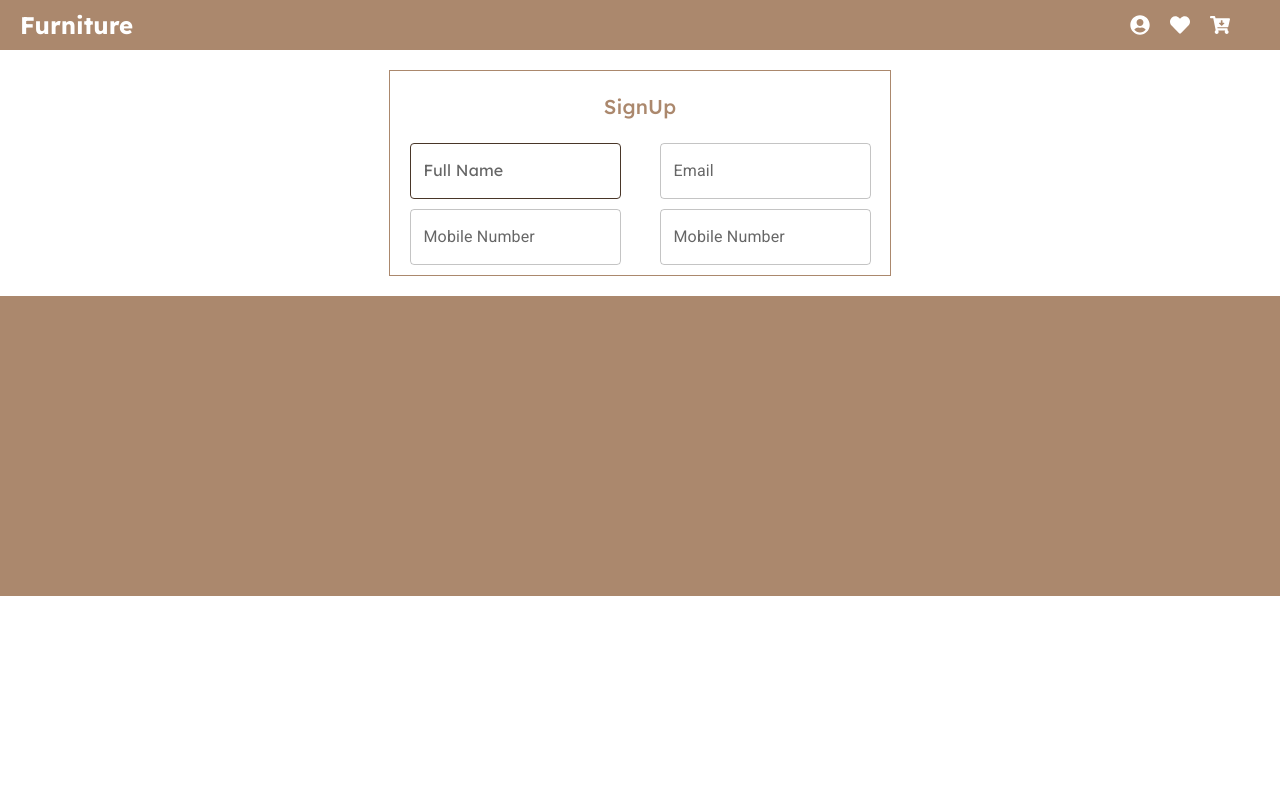
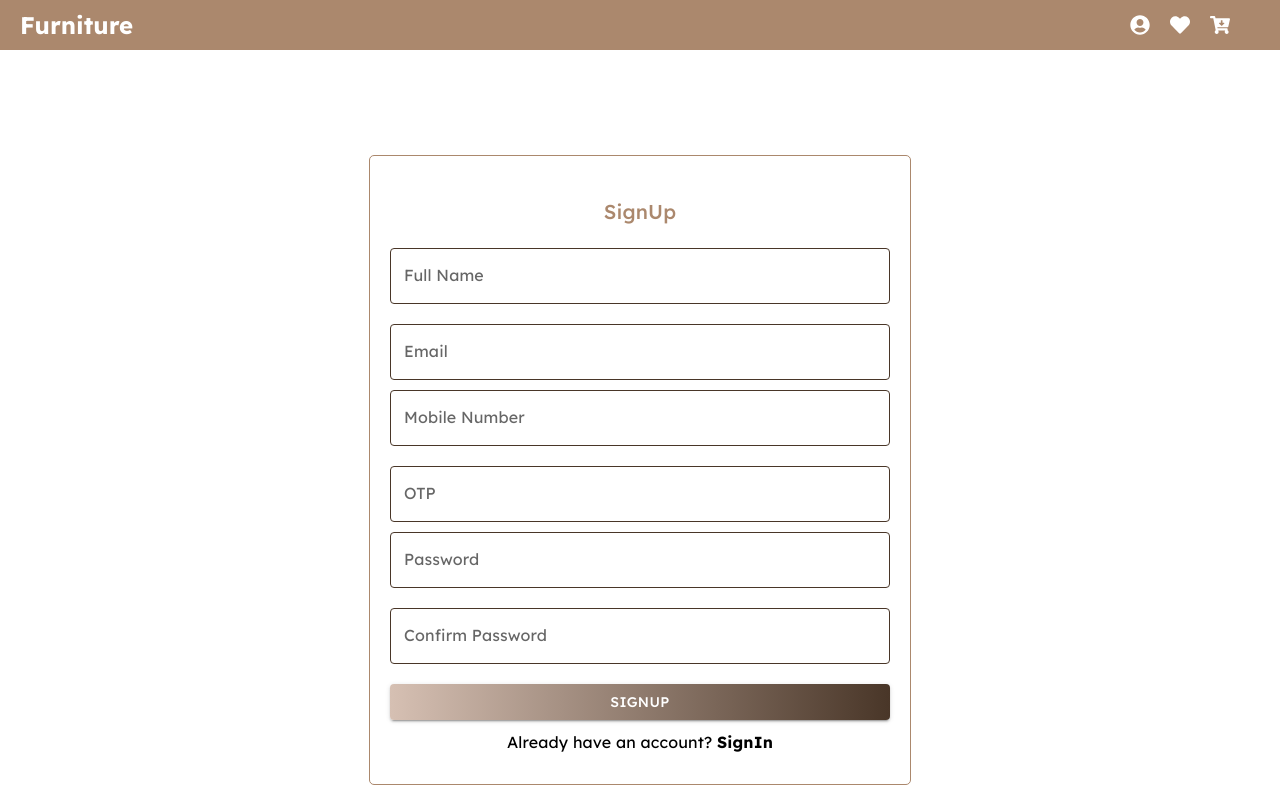
Before and after one commit to Yesh21102001/fur_user, a React (Create React App) app: page /signup in a window 1280 px wide. Shown: the top 800 px of the page. Built offline with nearby package versions, Linux system fonts and the light colour scheme; a web font is replaced by a local one.

Commit message:
first commit

```diff
--- a/src/auth/SignUp.js
+++ b/src/auth/SignUp.js
@@ -1,59 +1,243 @@
 import React from "react";
-import { Box, Typography, TextField } from "@mui/material";
+import { Box, Typography, TextField, Button, useTheme } from "@mui/material";
 
 const SignUp = () => {
+    const theme = useTheme();
+
     return (
-        <Box sx={{ padding: "20px", display: "flex", justifyContent: "center", alignItems: "center" }}>
-            <Box sx={{
+        <Box
+            sx={{
+                padding: "20px",
+                display: "flex",
+                justifyContent: "center",
+                alignItems: "center",
+                minHeight: "100vh",
+            }}
+        >
+            <Box
+                sx={{
                     border: "1px solid #AB886D",
-                height: "auto",
-                width: "500px"
-            }}>
+                    padding: "20px",
+                    borderRadius: "5px",
+                    width: "90%",
+                    maxWidth: "500px",
+                    [theme.breakpoints.down("sm")]: {
+                        padding: "15px",
+                    },
+                }}
+            >
                 <Box>
-                    <Typography variant="h6" sx={{ padding: "20px", fontFamily: "Lexend, serif", color: "#AB886D" }}>SignUp</Typography>
+                    <Typography
+                        variant="h6"
+                        sx={{
+                            padding: "20px",
+                            fontFamily: "Lexend, serif",
+                            color: "#AB886D",
+                            textAlign: "center",
+                        }}
+                    >
+                        SignUp
+                    </Typography>
                 </Box>
-                <Box sx={{ display: "flex", justifyContent: "space-around" }}>
-                    <Box>
-                        <TextField id="outlined-basic" label="Full Name" variant="outlined"
+                <Box
                     sx={{
-                                marginBottom: "10px", '& .MuiOutlinedInput-root': {
-                                    '& fieldset': {
-                                        borderColor: '#493628',
+                        display: "flex",
+                        justifyContent: "space-around",
+                        flexWrap: "wrap",
+                        gap: "10px",
+                    }}
+                >
+                    <TextField
+                        fullWidth
+                        id="outlined-basic"
+                        label="Full Name"
+                        variant="outlined"
+                        sx={{
+                            marginBottom: "10px",
+                            "& .MuiOutlinedInput-root": {
+                                "& fieldset": {
+                                    borderColor: "#493628",
                                 },
-                                    '&:hover fieldset': {
-                                        borderColor: '#493628',
+                                "&:hover fieldset": {
+                                    borderColor: "#493628",
                                 },
-                                    '&.Mui-focused fieldset': {
-                                        borderColor: '#493628',
+                                "&.Mui-focused fieldset": {
+                                    borderColor: "#493628",
                                 },
                             },
-                                '& .MuiInputLabel-root': {
+                            "& .MuiInputLabel-root": {
                                 fontFamily: "Lexend, serif",
                             },
-                                '& .MuiInputBase-input::placeholder': {
+                        }}
+                    />
+                    <TextField
+                        fullWidth
+                        id="outlined-basic"
+                        label="Email"
+                        variant="outlined"
+                        sx={{
+                            marginBottom: "10px",
+                            "& .MuiOutlinedInput-root": {
+                                "& fieldset": {
+                                    borderColor: "#493628",
+                                },
+                                "&:hover fieldset": {
+                                    borderColor: "#493628",
+                                },
+                                "&.Mui-focused fieldset": {
+                                    borderColor: "#493628",
+                                },
+                            },
+                            "& .MuiInputLabel-root": {
                                 fontFamily: "Lexend, serif",
-                                }
-                            }} />
+                            },
+                        }}
+                    />
+                </Box>
+                <Box
+                    sx={{
+                        display: "flex",
+                        justifyContent: "space-around",
+                        flexWrap: "wrap",
+                        gap: "10px",
+                    }}
+                >
+                    <TextField
+                        fullWidth
+                        id="outlined-basic"
+                        label="Mobile Number"
+                        variant="outlined"
+                        sx={{
+                            marginBottom: "10px",
+                            "& .MuiOutlinedInput-root": {
+                                "& fieldset": {
+                                    borderColor: "#493628",
+                                },
+                                "&:hover fieldset": {
+                                    borderColor: "#493628",
+                                },
+                                "&.Mui-focused fieldset": {
+                                    borderColor: "#493628",
+                                },
+                            },
+                            "& .MuiInputLabel-root": {
+                                fontFamily: "Lexend, serif",
+                            },
+                        }}
+                    />
+                    <TextField
+                        fullWidth
+                        id="outlined-basic"
+                        label="OTP"
+                        variant="outlined"
+                        sx={{
+                            marginBottom: "10px",
+                            "& .MuiOutlinedInput-root": {
+                                "& fieldset": {
+                                    borderColor: "#493628",
+                                },
+                                "&:hover fieldset": {
+                                    borderColor: "#493628",
+                                },
+                                "&.Mui-focused fieldset": {
+                                    borderColor: "#493628",
+                                },
+                            },
+                            "& .MuiInputLabel-root": {
+                                fontFamily: "Lexend, serif",
+                            },
+                        }}
+                    />
+                </Box>
+                <Box
+                    sx={{
+                        display: "flex",
+                        justifyContent: "space-around",
+                        flexWrap: "wrap",
+                        gap: "10px",
+                    }}
+                >
+                    <TextField
+                        fullWidth
+                        id="outlined-basic"
+                        label="Password"
+                        variant="outlined"
+                        sx={{
+                            marginBottom: "10px",
+                            "& .MuiOutlinedInput-root": {
+                                "& fieldset": {
+                                    borderColor: "#493628",
+                                },
+                                "&:hover fieldset": {
+                                    borderColor: "#493628",
+                                },
+                                "&.Mui-focused fieldset": {
+                                    borderColor: "#493628",
+                                },
+                            },
+                            "& .MuiInputLabel-root": {
+                                fontFamily: "Lexend, serif",
+                            },
+                        }}
+                    />
+                    <TextField
+                        fullWidth
+                        id="outlined-basic"
+                        label="Confirm Password"
+                        variant="outlined"
+                        sx={{
+                            marginBottom: "10px",
+                            "& .MuiOutlinedInput-root": {
+                                "& fieldset": {
+                                    borderColor: "#493628",
+                                },
+                                "&:hover fieldset": {
+                                    borderColor: "#493628",
+                                },
+                                "&.Mui-focused fieldset": {
+                                    borderColor: "#493628",
+                                },
+                            },
+                            "& .MuiInputLabel-root": {
+                                fontFamily: "Lexend, serif",
+                            },
+                        }}
+                    />
                 </Box>
                 <Box>
-                        <TextField id="outlined-basic" label="Email" variant="outlined"
-                            sx={{ marginBottom: "10px" }} />
+                    <Button
+                        variant="contained"
+                        sx={{
+                            fontFamily: "Lexend, serif",
+                            background: "linear-gradient(to right, #D6C0B3, #493628)",
+                            width: "100%",
+                            marginTop: "10px",
+                            "&:hover": {
+                                background: "#493628",
+                            },
+                        }}
+                    >
+                        SignUp
+                    </Button>
                 </Box>
+                <Box
+                    sx={{
+                        marginTop: "10px",
+                        marginBottom: "10px",
+                        textAlign: "center",
+                    }}
+                >
+                    <Typography
+                        sx={{
+                            fontFamily: "Lexend, serif",
+                        }}
+                    >
+                        Already have an account? <strong>SignIn</strong>
+                    </Typography>
                 </Box>
-                <Box sx={{ display: "flex", justifyContent: "space-around" }}>
-                    <Box>
-                        <TextField id="outlined-basic" label="Mobile Number" variant="outlined"
-                            sx={{ marginBottom: "10px" }} />
-                    </Box>
-                    <Box>
-                        <TextField id="outlined-basic" label="Mobile Number" variant="outlined"
-                            sx={{ marginBottom: "10px" }} />
-                    </Box>
-                </Box>
-
             </Box>
         </Box>
     );
-}
+};
 
 export default SignUp;
--- a/src/components/Home.js
+++ b/src/components/Home.js
@@ -125,8 +125,6 @@ const Home = () => {
                     >
                         Shop Now
                     </Button>
-
-
                 </Box>
             </Box>
 
@@ -155,6 +153,7 @@ const Home = () => {
                                 transition: "background-color 0.3s ease",
                                 '&:hover': {
                                     backgroundColor: "#AB886D",
+                                    width: "80%",
                                 }
                             }}
                         >
```
Lines whose indentation alone changed are shown as unchanged.
